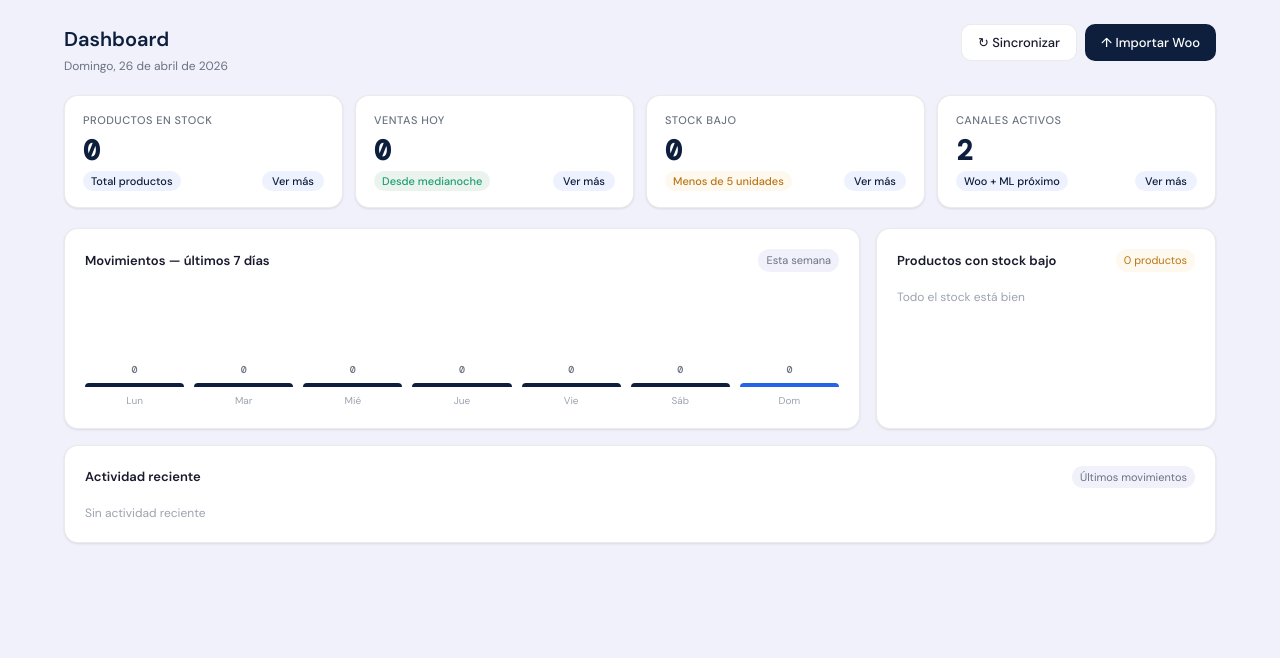
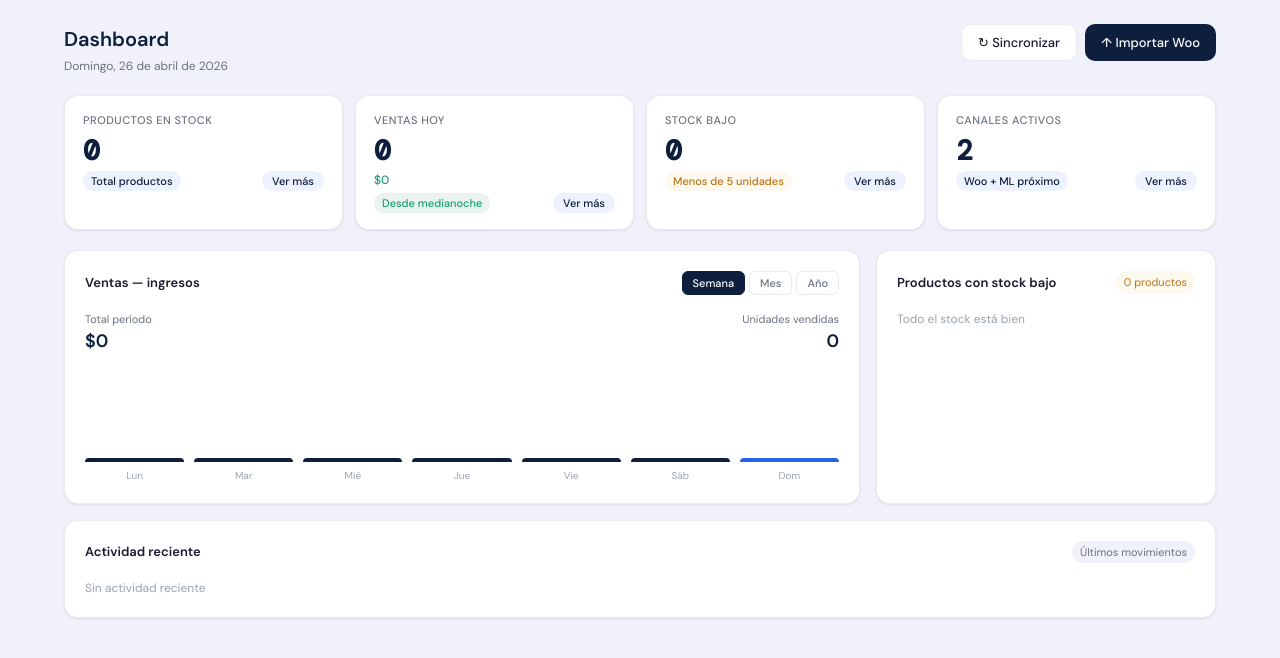
Before and after one commit to padillaleytonl-cmd/Sistema-de-inventario, a Flask app: page /panel in a window 1280 px wide. Shown: the part 56-714 px from the top of the page. Run offline with Flask 3, Linux system fonts and the light colour scheme; the visitor is signed in with stand-in values (Sample User, id 1); data that the repository does not hold is empty; some libraries are stand-ins or nearby versions.

Commit message:
Add files via upload

```diff
--- a/templates/panel.html
+++ b/templates/panel.html
@@ -837,6 +837,24 @@ tbody td {
 .cfg-tab:hover { background: var(--bg); color: var(--text); }
 .cfg-tab.active { color: var(--navy); font-weight: 500; border-left-color: var(--navy); background: var(--bg); }
 
+.chart-period {
+  background: var(--white);
+  border: 0.5px solid var(--border);
+  color: var(--muted);
+  font-size: 11px;
+  font-weight: 500;
+  padding: 4px 10px;
+  border-radius: 6px;
+  cursor: pointer;
+  font-family: 'DM Sans', sans-serif;
+  transition: all 0.15s;
+}
+.chart-period.active {
+  background: var(--navy);
+  color: white;
+  border-color: var(--navy);
+}
+
 /* ── BTN VER MÁS ── */
 .btn-ver-mas {
   font-size: 11px;
@@ -1045,7 +1063,8 @@ tbody td {
       <div class="metric-card">
         <div class="metric-label">Ventas hoy</div>
         <div class="metric-value" id="metricVentas">—</div>
-        <div style="display:flex;align-items:center;justify-content:space-between;margin-top:6px;">
+        <div style="font-size:12px;font-weight:500;color:var(--success);margin-bottom:4px;" id="metricIngreso">$0</div>
+        <div style="display:flex;align-items:center;justify-content:space-between;margin-top:2px;">
           <span class="metric-badge badge-up">Desde medianoche</span>
           <button class="btn-ver-mas" onclick="abrirModal('ventas')">Ver más</button>
         </div>
@@ -1072,8 +1091,22 @@ tbody td {
     <div class="dash-grid">
       <div class="card">
         <div class="card-header">
-          <div class="card-title">Movimientos — últimos 7 días</div>
-          <span class="card-tag">Esta semana</span>
+          <div class="card-title">Ventas — ingresos</div>
+          <div style="display:flex;gap:4px;">
+            <button class="chart-period active" onclick="cambiarPlazo('semana',this)">Semana</button>
+            <button class="chart-period" onclick="cambiarPlazo('mes',this)">Mes</button>
+            <button class="chart-period" onclick="cambiarPlazo('anio',this)">Año</button>
+          </div>
+        </div>
+        <div style="display:flex;justify-content:space-between;margin-bottom:8px;">
+          <div>
+            <div style="font-size:11px;color:var(--muted);">Total período</div>
+            <div style="font-size:18px;font-weight:600;color:var(--navy);" id="chartTotal">$0</div>
+          </div>
+          <div style="text-align:right;">
+            <div style="font-size:11px;color:var(--muted);">Unidades vendidas</div>
+            <div style="font-size:18px;font-weight:600;color:var(--navy);" id="chartUnidades">0</div>
+          </div>
         </div>
         <div class="bar-chart" id="barChart">
           <div style="color:var(--hint); font-size:12px; margin:auto;">Cargando datos...</div>
@@ -1758,11 +1791,23 @@ function actualizarDashboard(productos, movimientos){
   const countBajoEl = document.getElementById('countBajo');
   if(countBajoEl) countBajoEl.textContent = bajoArr.length + ' productos';
 
-  // Ventas hoy — contar salidas de hoy
-  const fechaHoyStr = new Date().toLocaleDateString('es-CL', {day:'2-digit',month:'2-digit',year:'numeric'}).replace(/\//g,'/');
+  // Ventas hoy — formato DD/MM/YYYY igual que la BD
+  const hoyDate = new Date();
+  const dd = String(hoyDate.getDate()).padStart(2,'0');
+  const mm = String(hoyDate.getMonth()+1).padStart(2,'0');
+  const yyyy = hoyDate.getFullYear();
+  const fechaHoyStr = dd+'/'+mm+'/'+yyyy;
+
   const ventasHoy = movimientos.filter(m => m.tipo === 'salida' && m.fecha === fechaHoyStr);
+  const ingresoHoy = ventasHoy.reduce((acc, m) => {
+    const p = productosGlobal.find(p => p.sku === m.sku);
+    const precio = p ? (p.precio_oferta > 0 ? p.precio_oferta : p.precio_normal) : 0;
+    return acc + (precio * m.cantidad);
+  }, 0);
   const ventasEl = document.getElementById('metricVentas');
   if(ventasEl) ventasEl.textContent = ventasHoy.length || '0';
+  const ingEl = document.getElementById('metricIngreso');
+  if(ingEl) ingEl.textContent = ingresoHoy > 0 ? '$'+ingresoHoy.toLocaleString('es-CL') : '$0';
 
   // Stock bajo lista
   const stockBajoList = document.getElementById('stockBajoList');
@@ -1806,38 +1851,113 @@ function actualizarDashboard(productos, movimientos){
     }
   }
 
-  // Gráfico barras — datos reales de los últimos 7 días
+  // Gráfico con plazo actual
+  renderGrafico(plazoActual, movimientos, productosGlobal);
+}
+
+let plazoActual = 'semana';
+
+function calcularIngreso(movs, prods){
+  return movs.reduce((acc, m) => {
+    const p = prods.find(p => p.sku === m.sku);
+    const precio = p ? (p.precio_oferta > 0 ? p.precio_oferta : p.precio_normal) : 0;
+    return acc + (precio * m.cantidad);
+  }, 0);
+}
+
+function formatFecha(d){
+  return String(d.getDate()).padStart(2,'0')+'/'+String(d.getMonth()+1).padStart(2,'0')+'/'+d.getFullYear();
+}
+
+function cambiarPlazo(plazo, btn){
+  plazoActual = plazo;
+  document.querySelectorAll('.chart-period').forEach(b => b.classList.remove('active'));
+  btn.classList.add('active');
+  renderGrafico(plazo, null, null);
+}
+
+function renderGrafico(plazo, movs, prods){
+  const movimientos = movs || window._movimientos || [];
+  const productos = prods || productosGlobal || [];
+  if(movs) window._movimientos = movs;
+
   const barChart = document.getElementById('barChart');
-  if(barChart){
-    const days = ['Lun','Mar','Mié','Jue','Vie','Sáb','Dom'];
-    // Generar los últimos 7 días
-    const ultimos7 = [];
+  if(!barChart) return;
+
+  const days = ['Dom','Lun','Mar','Mié','Jue','Vie','Sáb'];
+  const meses = ['Ene','Feb','Mar','Abr','May','Jun','Jul','Ago','Sep','Oct','Nov','Dic'];
+  let periodos = [];
+
+  if(plazo === 'semana'){
     for(let i=6; i>=0; i--){
-      const d = new Date();
-      d.setDate(d.getDate() - i);
-      const dd = String(d.getDate()).padStart(2,'0');
-      const mm = String(d.getMonth()+1).padStart(2,'0');
-      const yyyy = d.getFullYear();
-      ultimos7.push({
-        label: days[(d.getDay()+6)%7],
-        fecha: `${dd}/${mm}/${yyyy}`,
-        isToday: i === 0
+      const d = new Date(); d.setDate(d.getDate()-i);
+      periodos.push({ label: days[d.getDay()], fecha: formatFecha(d), isHoy: i===0 });
+    }
+  } else if(plazo === 'mes'){
+    for(let i=29; i>=0; i--){
+      const d = new Date(); d.setDate(d.getDate()-i);
+      const label = i%5===0 ? String(d.getDate()) : '';
+      periodos.push({ label, fecha: formatFecha(d), isHoy: i===0 });
+    }
+  } else {
+    for(let i=11; i>=0; i--){
+      const d = new Date(); d.setMonth(d.getMonth()-i);
+      const mesStr = String(d.getMonth()+1).padStart(2,'0');
+      const yyyyStr = d.getFullYear();
+      periodos.push({
+        label: meses[d.getMonth()],
+        mesNum: mesStr,
+        anioNum: yyyyStr,
+        isHoy: i===0
       });
     }
-    // Contar ventas por día
-    const vals = ultimos7.map(d =>
-      movimientos.filter(m => m.tipo === 'salida' && m.fecha === d.fecha).length
-    );
-    const maxV = Math.max(...vals, 1);
-    barChart.innerHTML = vals.map((v,i) => {
-      const h = Math.max(4, Math.round((v/maxV)*110));
-      return `<div class="bar-col">
-        <div class="bar-val">${v}</div>
-        <div class="bar-fill${ultimos7[i].isToday?' highlight':''}" style="height:${h}px"></div>
-        <div class="bar-day">${ultimos7[i].label}</div>
-      </div>`;
-    }).join('');
   }
+
+  // Calcular ingresos por período
+  const vals = periodos.map(p => {
+    let ventasPeriodo;
+    if(plazo === 'anio'){
+      ventasPeriodo = movimientos.filter(m => {
+        if(m.tipo !== 'salida') return false;
+        const parts = m.fecha.split('/');
+        return parts[1] === p.mesNum && parts[2] === String(p.anioNum);
+      });
+    } else {
+      ventasPeriodo = movimientos.filter(m => m.tipo === 'salida' && m.fecha === p.fecha);
+    }
+    return calcularIngreso(ventasPeriodo, productos);
+  });
+
+  const unidades = periodos.map(p => {
+    if(plazo === 'anio'){
+      return movimientos.filter(m => {
+        if(m.tipo !== 'salida') return false;
+        const parts = m.fecha.split('/');
+        return parts[1] === p.mesNum && parts[2] === String(p.anioNum);
+      }).reduce((acc,m) => acc + m.cantidad, 0);
+    }
+    return movimientos.filter(m => m.tipo === 'salida' && m.fecha === p.fecha).reduce((acc,m) => acc + m.cantidad, 0);
+  });
+
+  const totalIngreso = vals.reduce((a,b) => a+b, 0);
+  const totalUnidades = unidades.reduce((a,b) => a+b, 0);
+
+  const totalEl = document.getElementById('chartTotal');
+  if(totalEl) totalEl.textContent = '$'+totalIngreso.toLocaleString('es-CL');
+  const unidEl = document.getElementById('chartUnidades');
+  if(unidEl) unidEl.textContent = totalUnidades;
+
+  const maxV = Math.max(...vals, 1);
+  barChart.innerHTML = vals.map((v,i) => {
+    const h = Math.max(3, Math.round((v/maxV)*110));
+    const label = periodos[i].label;
+    const vLabel = v > 0 ? '$'+Math.round(v/1000)+'k' : '';
+    return `<div class="bar-col">
+      <div class="bar-val" style="font-size:9px;">${vLabel}</div>
+      <div class="bar-fill${periodos[i].isHoy?' highlight':''}" style="height:${h}px"></div>
+      <div class="bar-day" style="font-size:${plazo==='mes'?'9':'10'}px;">${label}</div>
+    </div>`;
+  }).join('');
 }
 
 // ── CARGAR TODO
```
